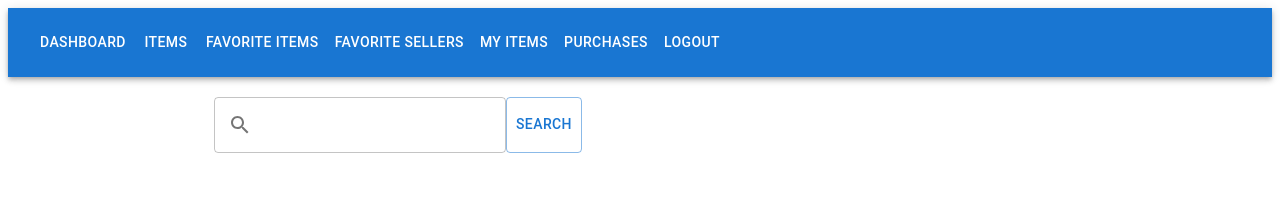
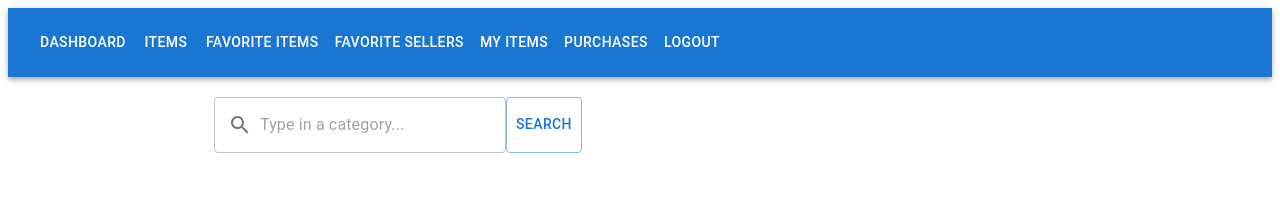
Before and after one commit to matfitchell/dubiousdatabase, a Next.js app in the folder comp440-app/: page /dashboard/items in a window 1280 px wide. Shown: the top 203 px of the page. Built offline with nearby package versions, Linux system fonts and the light colour scheme; sample sign-in values are in the browser's storage.

Commit message:
Add placeholder to search bar.

```diff
--- a/comp440-app/src/app/components/searchBar.js
+++ b/comp440-app/src/app/components/searchBar.js
@@ -14,6 +14,7 @@ const SearchBar = ({onSearch}) => {
             <OutlinedInput
                 variant="outlined"
                 onChange={updateSearch}
+                placeholder="Type in a category..."
                 startAdornment={
                     <InputAdornment position="start">
                         <SearchIcon />
```
